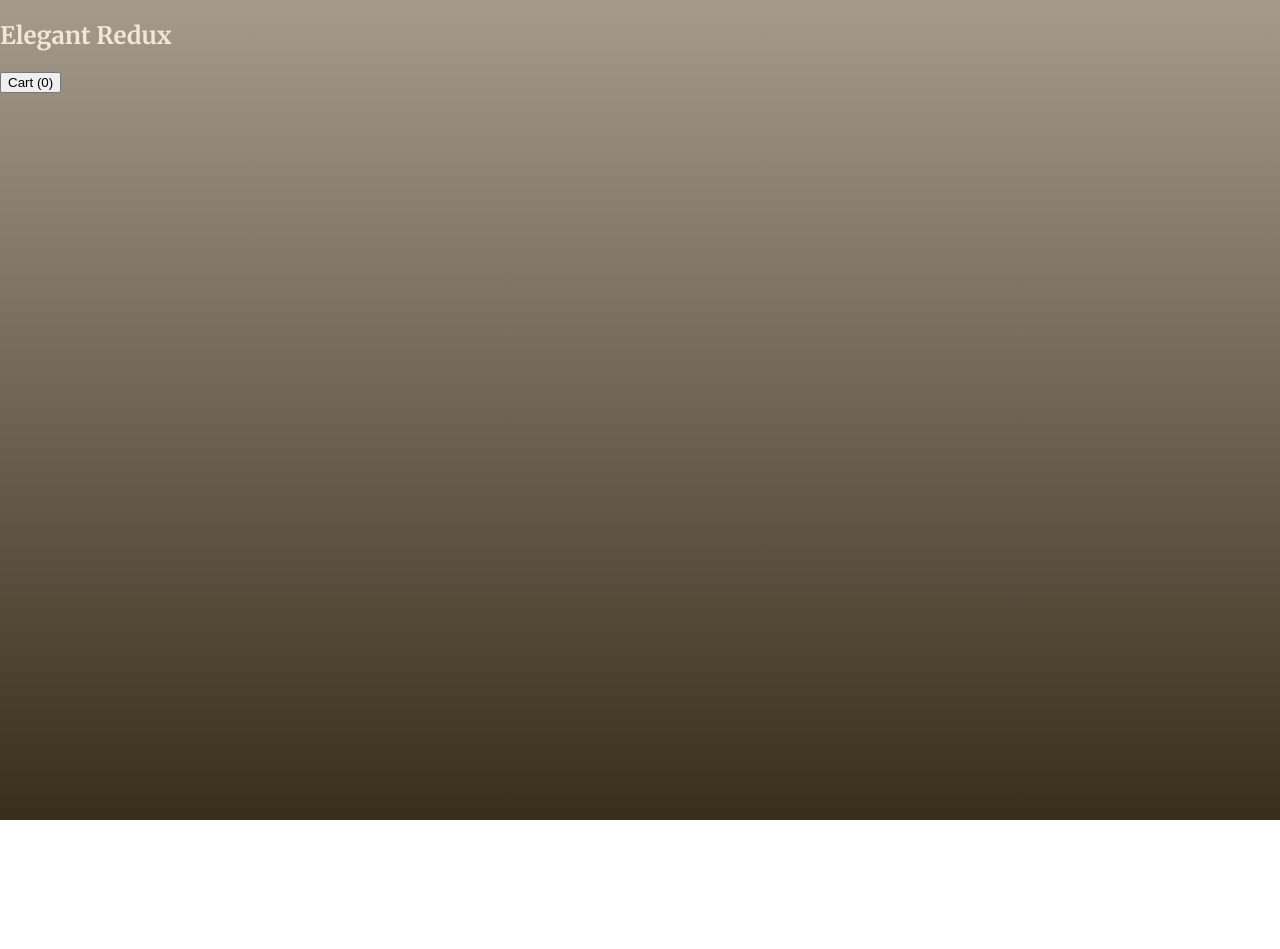
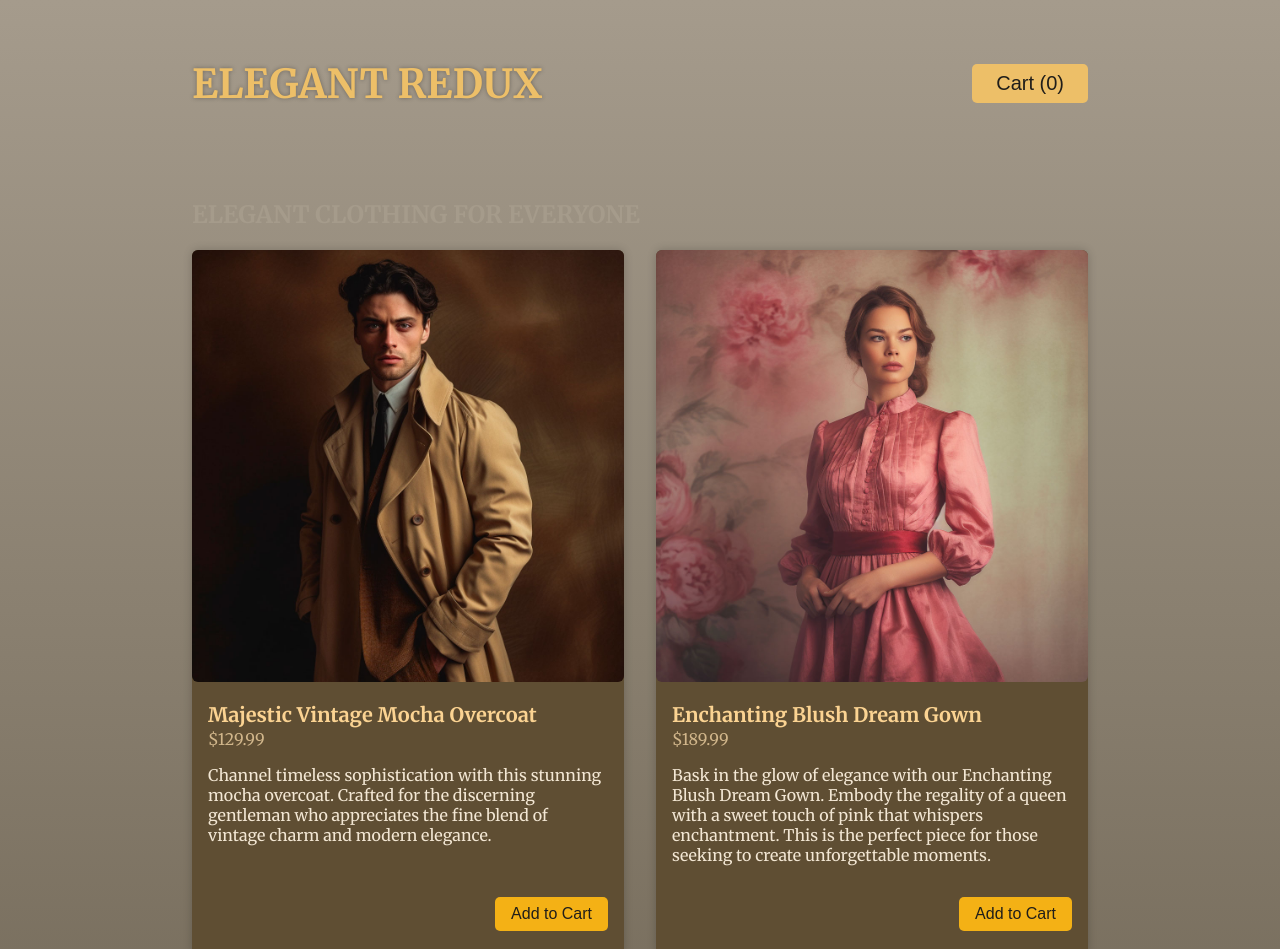
Before and after one commit to craigdev937/max1cart, a React app: page / in a window 1280 px wide. Shown: the top 949 px of the page. Before the commit the page ends 820 px from the top, so only its background shows below. Built offline with nearby package versions, Linux system fonts and the light colour scheme; the HTML template or start-up script is replaced by a standard one.

Commit message:
Added the Shop and Product components.  Added dBase and Interfaces.

```diff
--- a/src/app/App.css
+++ b/src/app/App.css
@@ -13,3 +13,274 @@ body {
     -moz-osx-font-smoothing: grayscale;
     background: linear-gradient(#a59b8c, #382e1b);
 }
+
+#main-header {
+  display: flex;
+  justify-content: space-between;
+  align-items: center;
+  padding: 3rem 15%;
+}
+
+#main-title {
+  display: flex;
+  align-items: center;
+}
+
+#main-title img {
+  width: 5rem;
+  margin-right: 1.5rem;
+}
+
+h1 {
+  text-align: center;
+  text-transform: uppercase;
+  color: #edbf68;
+  text-shadow: 0 0 4px rgba(35, 34, 34, 0.4);
+  font-size: 2.5rem;
+  margin: 0;
+}
+
+#main-header button {
+  background: #edbf68;
+  border: none;
+  border-radius: 5px;
+  padding: 0.5rem 1.5rem;
+  color: #201e1a;
+  font-size: 1.25rem;
+  cursor: pointer;
+}
+
+#main-header button:hover {
+  background: #f5b744;
+}
+
+#shop {
+  width: 70%;
+  margin: 2rem auto;
+}
+
+#shop h2 {
+  font-size: 1.5rem;
+  color: #a59b8b;
+  text-transform: uppercase;
+}
+
+#products {
+  list-style: none;
+  margin: 0;
+  padding: 0;
+  display: grid;
+  grid-template-columns: repeat(
+    auto-fit,
+    minmax(20rem, 1fr)
+  );
+  gap: 2rem;
+}
+
+.product {
+  height: 100%;
+  background: #5f4e33;
+  border-radius: 6px;
+  display: flex;
+  flex-direction: column;
+  box-shadow: 0 0 10px rgba(0, 0, 0, 0.2);
+}
+
+.product img {
+  width: 100%;
+  border-radius: 6px;
+}
+
+.product-content {
+  flex: 1;
+  padding: 0 1rem 0.5rem 1rem;
+  display: flex;
+  flex-direction: column;
+  justify-content: space-between;
+}
+
+.product-content h3 {
+  font-size: 1.25rem;
+  color: #fbd392;
+  margin-bottom: 0.15rem;
+}
+
+.product-price {
+  font-size: 1rem;
+  color: #d1b68b;
+  margin: 0;
+}
+
+.product-actions {
+  text-align: right;
+}
+
+.product-actions button {
+  background: #f4b115;
+  border: none;
+  border-radius: 5px;
+  padding: 0.5rem 1rem;
+  color: #201e1a;
+  font-size: 1rem;
+  cursor: pointer;
+}
+
+.product-actions button:hover {
+  background: #f5b744;
+}
+
+#cart-modal {
+  top: 5rem;
+  width: 30%;
+  background: #d3b17b;
+  border: none;
+  border-radius: 6px;
+  box-shadow: 0 0 10px rgba(0, 0, 0, 0.5);
+  animation: fade-slide-in-from-top 0.3s ease-in-out;
+}
+
+.cart-backdrop {
+  position: fixed;
+  top: 0;
+  left: 0;
+  width: 100%;
+  height: 100vh;
+  background: rgba(0, 0, 0, 0.65);
+}
+
+#cart-modal h2 {
+  font-size: 1.5rem;
+  color: #4f3807;
+  text-transform: uppercase;
+  margin: 0;
+}
+
+#cart-items {
+  list-style: none;
+  margin: 1rem 0;
+  padding: 0;
+  display: flex;
+  flex-direction: column;
+  gap: 0.5rem;
+}
+
+#cart-items li {
+  display: flex;
+  justify-content: space-between;
+  align-items: center;
+  padding: 0.5rem 1rem;
+  background: #fbd392;
+  border-radius: 5px;
+  font-size: 0.9rem;
+}
+
+.cart-items-actions {
+  font-size: 1rem;
+  display: flex;
+  gap: 0.5rem;
+  align-items: center;
+}
+
+.cart-items-actions button {
+  background: transparent;
+  border: none;
+  border-radius: 5px;
+  color: #201e1a;
+  cursor: pointer;
+  font-size: 1.1rem;
+}
+
+.cart-items-actions button:hover {
+  background: #f5b744;
+}
+
+.cart-items-actions button:first-of-type {
+  padding-bottom: 0.2rem;
+}
+
+#cart-total-price {
+  text-align: right;
+}
+
+#cart-actions {
+  display: flex;
+  gap: 1rem;
+  justify-content: flex-end;
+  align-items: center;
+}
+
+#cart-actions button {
+  background: transparent;
+  border: none;
+  border-radius: 5px;
+  color: #201e1a;
+  cursor: pointer;
+  font-size: 1.1rem;
+}
+
+#cart-actions button:hover {
+  color: #453719;
+}
+
+#cart-actions button:last-of-type {
+  background: #271e07;
+  border: none;
+  border-radius: 5px;
+  padding: 0.5rem 1rem;
+  color: #f9efda;
+  font-size: 1rem;
+  cursor: pointer;
+}
+
+#cart-actions button:last-of-type {
+  background: #271e07;
+  border: none;
+  border-radius: 5px;
+  padding: 0.5rem 1rem;
+  color: #f9efda;
+  font-size: 1rem;
+  cursor: pointer;
+}
+
+#cart-actions button:last-of-type:hover {
+  background: #382e1b;
+}
+
+#checkout {
+  animation: fade-slide-in-from-right 0.3s ease-in-out
+}
+
+#checkout label {
+  display: block;
+  margin-bottom: 0.5rem;
+}
+
+#checkout input {
+  width: 100%;
+  padding: 0.5rem;
+  border-radius: 5px;
+  border: none;
+  margin-bottom: 1rem;
+}
+
+@keyframes fade-slide-in-from-top {
+  0% {
+    opacity: 0;
+    transform: translateY(-50px)
+  }
+  100% {
+    opacity: 1;
+    transform: translateY(0);
+  }
+}
+
+@keyframes fade-slide-in-from-right {
+  0% {
+    opacity: 0;
+    transform: translateX(50px);
+  }
+  100% {
+    opacity: 1;
+    transform: translateX(0);
+  }
+}
--- a/src/components/Cart.tsx
+++ b/src/components/Cart.tsx
@@ -1,10 +1,7 @@
 import React from "react";
 import ReactDOM from "react-dom";
 import { CartItems } from "./CartItems";
-
-type CAR = {
-    onClose: () => void;
-};
+import { CAR } from "../models/Interfaces";
 
 export const Cart = ({ onClose }: CAR) => {
     return ReactDOM.createPortal (
--- /dev/null
+++ b/src/components/Product.tsx
@@ -0,0 +1,29 @@
+import React from "react";
+import { PRO } from "../models/Interfaces";
+
+export const Product = ({
+    image, title, price, description
+}: PRO) => {
+    function handleAddToCart() {};
+
+    return (
+        <React.Fragment>
+            <article className="product">
+                <img src={image} alt={title} />
+                <section className="product-content">
+                    <div>
+                        <h3>{title}</h3>
+                        <p className="product-price">${price}</p>
+                        <p>{description}</p>
+                    </div>
+                    <p className="product-actions">
+                        <button
+                            onClick={handleAddToCart}
+                            >Add to Cart
+                        </button>
+                    </p>
+                </section>
+            </article>
+        </React.Fragment>
+    );
+};
--- /dev/null
+++ b/src/components/Shop.tsx
@@ -0,0 +1,15 @@
+import React from "react";
+import { SHO } from "../models/Interfaces";
+
+export const Shop = ({ children }: SHO) => {
+    return (
+        <React.Fragment>
+            <section id="shop">
+                <h2>Elegant Clothing for Everyone</h2>
+                <ul id="products">
+                    { children }
+                </ul>
+            </section>
+        </React.Fragment>
+    );
+};
--- a/src/containers/Main.tsx
+++ b/src/containers/Main.tsx
@@ -1,10 +1,20 @@
 import React from "react";
 import { Header } from "../components/Header";
+import { Shop } from "../components/Shop";
+import { Product } from "../components/Product";
+import { dBase } from "../data/dBase";
 
 export const Main = () => {
     return (
         <React.Fragment>
             <Header />
+            <Shop>
+                {dBase.map((product) => (
+                    <li key={product.id}>
+                        <Product {...product} />
+                    </li>
+                ))}
+            </Shop>
         </React.Fragment>
     );
 };
--- /dev/null
+++ b/src/models/Interfaces.ts
@@ -0,0 +1,15 @@
+export interface CAR {
+    onClose: () => void
+};
+
+export interface SHO {
+    children: React.ReactNode
+};
+
+export interface PRO {
+    id: string,
+    image: string,
+    title: string,
+    price: number,
+    description: string
+};
```
Also changed, not shown: src/data/dBase.ts (+6 -6 lines).
